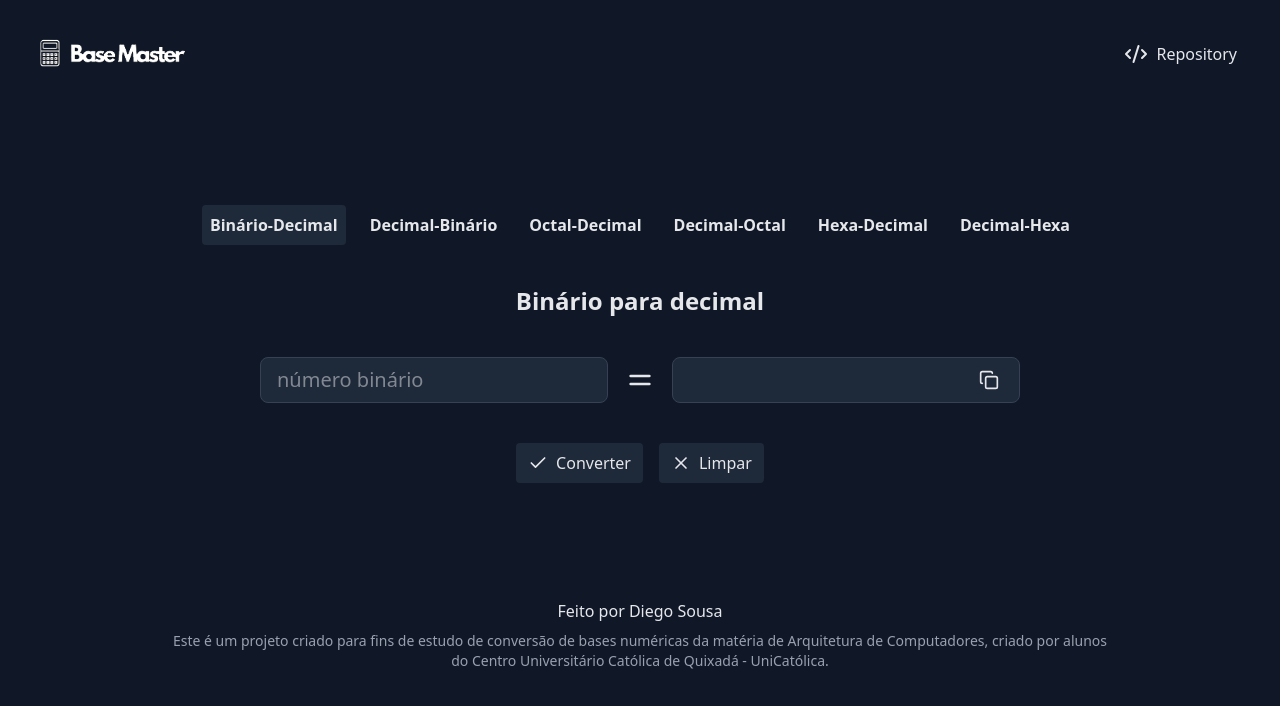
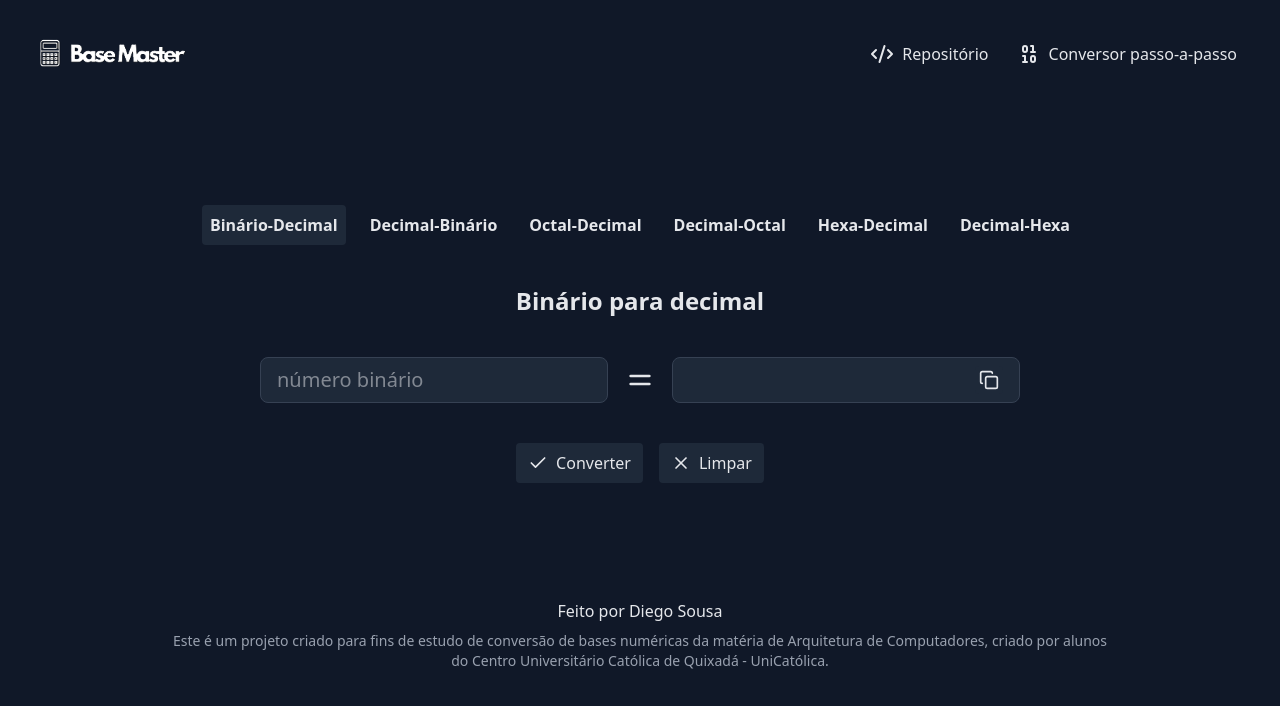
Before and after one commit to DiegoSousa123/conversor-de-base-numerica, a Next.js app: page / in a window 1280 px wide. Shown: the top 706 px of the page. Built offline with nearby package versions, Linux system fonts and the light colour scheme.

Commit message:
add a link to step-by-step converter

```diff
--- a/src/app/page.tsx
+++ b/src/app/page.tsx
@@ -1,14 +1,14 @@
 import FormComponent from "@/components/formComponent";
 import * as Tabs from "@radix-ui/react-tabs";
-import { Code2 } from "lucide-react";
+import { Binary, Code2 } from "lucide-react";
 import Image from "next/image";
-import logo from '../../public/conversor-white.png';
+import logo from "../../public/conversor-white.png";
 
 export default function Home() {
   return (
     <>
       <header className=" w-full flex justify-between items-center p-4">
-       <Image className="w-[150px] object-cover" src={logo} alt="Logo" />
+        <Image className="w-[150px] object-cover" src={logo} alt="Logo" />
         <nav>
           <ul className="flex gap-4">
             <li className="hover:bg-gray-950 p-1.5 rounded transition-colors duration-300">
@@ -17,8 +17,21 @@ export default function Home() {
                 className="flex justify-center items-center gap-2"
                 href="https://github.com/DiegoSousa123/conversor-de-base-numerica"
               >
-                <Code2 className="inline align-middle" />{" "}
-                <span className="hidden md:inline">Repository</span>
+                <Code2 className="inline align-middle" />
+                <span className="hidden md:inline">Repositório</span>
+              </a>
+            </li>
+            <li className="hover:bg-gray-950 p-1.5 rounded transition-colors duration-300">
+              <a
+                title="Ver cálculos passo-a-passo"
+                href="https://rafaelpg1.github.io/PRATICAR-A-CONVERSAO-DE-BASES-NUMERICAS/"
+                target="_blank"
+                   className="flex justify-center items-center gap-2"
+              >
+                <Binary className="inline align-middle" />
+                <span className="hidden md:inline">
+                  Conversor passo-a-passo
+                </span>
               </a>
             </li>
           </ul>
```
